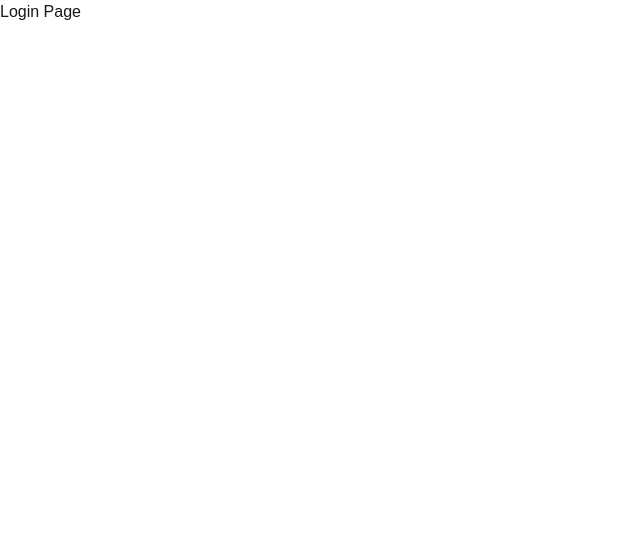
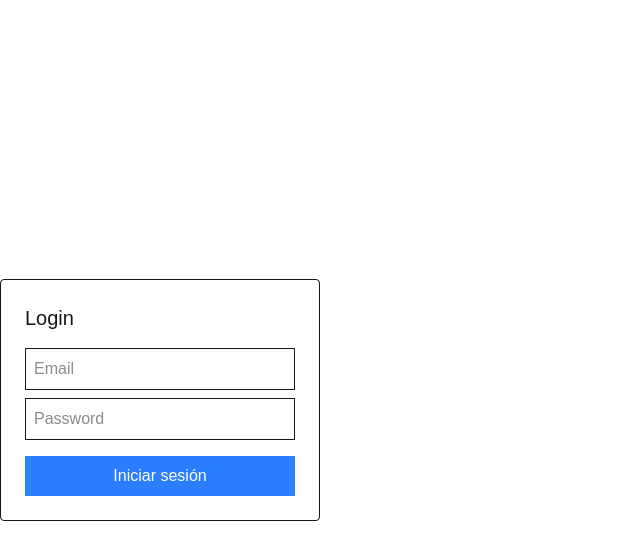
Before and after one commit to VMz69/project-manager, a Next.js app: page /login in a window 1280 px wide. Shown: the top 560 px of the page, without its empty margins (0-640 px from the left). Built offline with nearby package versions, Linux system fonts and the light colour scheme.

Commit message:
implementacion de login con auth context

```diff
--- a/src/app/login/page.tsx
+++ b/src/app/login/page.tsx
@@ -37,6 +37,67 @@
 */
 
 
+"use client";
+
+import { useState, useEffect } from "react";
+import { useAuth } from "@/context/AuthContext";
+import { useRouter } from "next/navigation";
+
 export default function LoginPage() {
-  return <div>Login Page</div>
+  const { login, user } = useAuth();
+  const router = useRouter();
+
+  const [email, setEmail] = useState("");
+  const [password, setPassword] = useState("");
+  const [error, setError] = useState("");
+
+  // Si ya está logueado, redirige
+  useEffect(() => {
+    if (user) {
+      router.push("/dashboard");
+    }
+  }, [user, router]);
+
+  const handleSubmit = async (e: React.FormEvent) => {
+    e.preventDefault();
+
+    const success = await login(email, password);
+
+    if (!success) {
+      setError("Credenciales incorrectas");
+      return;
+    }
+
+    router.push("/dashboard");
+  };
+
+  return (
+    <div className="flex items-center justify-center h-screen">
+      <form onSubmit={handleSubmit} className="p-6 border rounded w-80">
+        <h2 className="text-xl mb-4">Login</h2>
+
+        <input
+          type="email"
+          placeholder="Email"
+          className="w-full mb-2 p-2 border"
+          value={email}
+          onChange={(e) => setEmail(e.target.value)}
+        />
+
+        <input
+          type="password"
+          placeholder="Password"
+          className="w-full mb-2 p-2 border"
+          value={password}
+          onChange={(e) => setPassword(e.target.value)}
+        />
+
+        {error && <p className="text-red-500 text-sm">{error}</p>}
+
+        <button className="w-full bg-blue-500 text-white p-2 mt-2">
+          Iniciar sesión
+        </button>
+      </form>
+    </div>
+  );
 }
```
